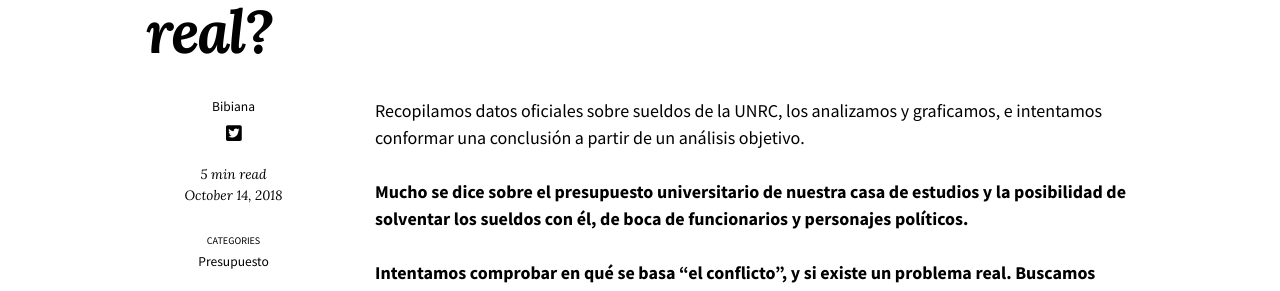
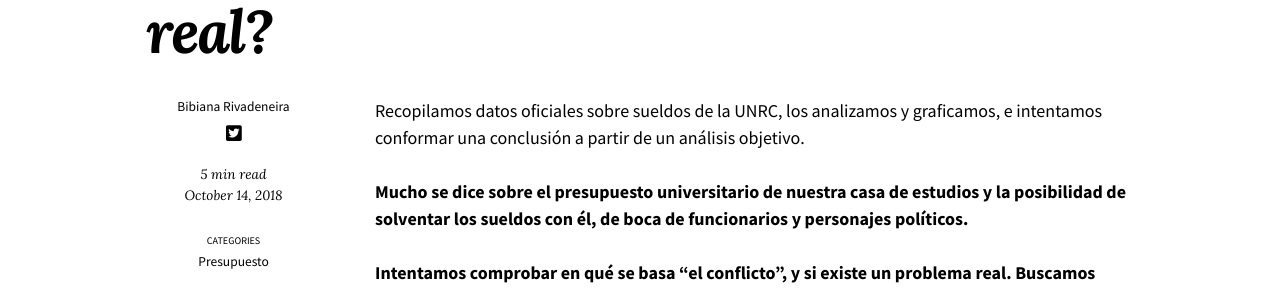
Before and after one commit to UniLeaks/unileaks.github.io, a Jekyll site: the page built from _posts/2018-10-14-sueldos-unrc-hay-un-problema-real.md, in a window 1280 px wide and 900 px high. Shown: the part 271-562 px from the top of the window. Built offline with Jekyll 4.4.1, drawn with Linux system fonts in a browser that asks for light colours; nearby versions of some CDN libraries.

Commit message:
Nombre autora completo agregado

```diff
--- a/_config.yml
+++ b/_config.yml
@@ -88,7 +88,7 @@
 
 # Site Author
 author:
-  name: Bibiana
+  name: Bibiana Rivadeneira
   picture:
   email:
   twitter:
```
